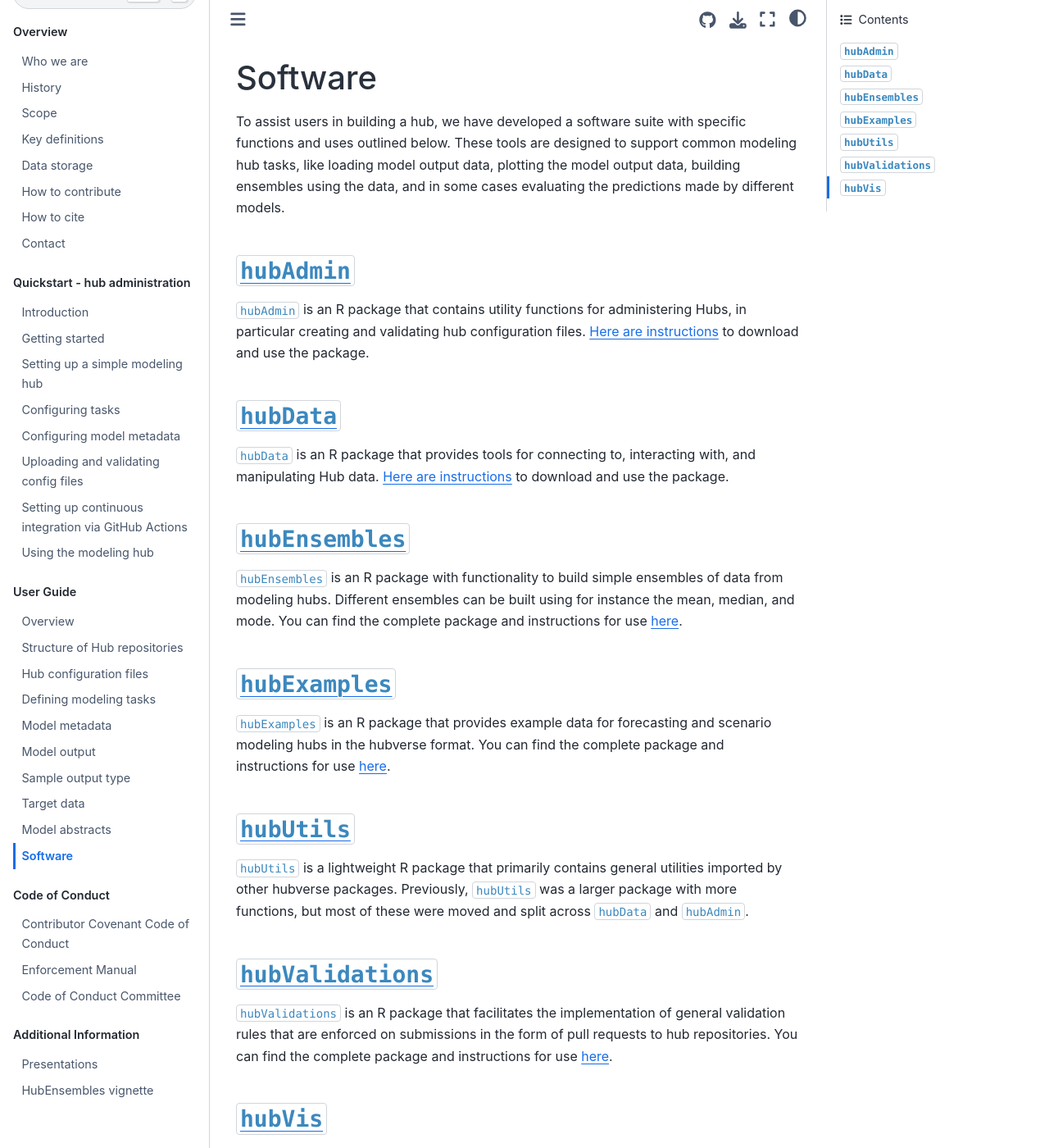
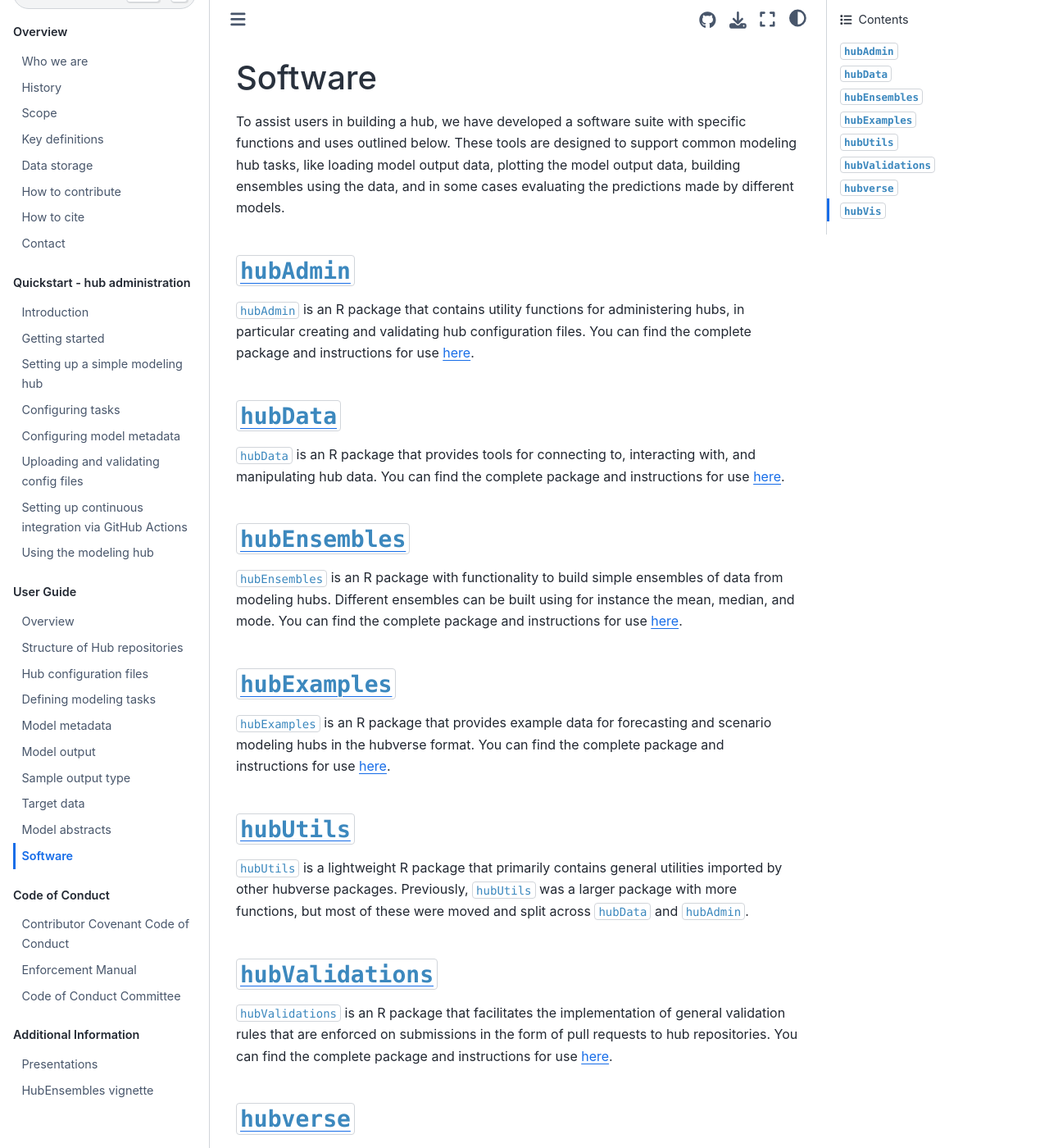
Before and after one commit to hubverse-org/hubDocs, a Sphinx documentation site: the page built from docs/source/user-guide/software.md, in a window 1280 px wide and 1400 px high. Shown: the whole window at 82% size. Built offline with Sphinx 7.4.7 and the Sphinx Book theme 1.1.4, drawn with Linux system fonts in a browser that asks for light colours; comment, search, counter and statistics services are not loaded; some of the changed text lies outside the part shown.

Commit message:
Update software.md
Added hubverse package

```diff
--- a/docs/source/user-guide/software.md
+++ b/docs/source/user-guide/software.md
@@ -4,11 +4,11 @@
 
 ## [`hubAdmin`](https://github.com/hubverse-org/hubAdmin)
 
-`hubAdmin` is an R package that contains utility functions for administering Hubs, in particular creating and validating hub configuration files. [Here are instructions](https://github.com/hubverse-org/hubAdmin) to download and use the package.
+`hubAdmin` is an R package that contains utility functions for administering hubs, in particular creating and validating hub configuration files. You can find the complete package and instructions for use [here](https://github.com/hubverse-org/hubAdmin).
 
 ## [`hubData`](https://github.com/hubverse-org/hubData)
 
-`hubData` is an R package that provides tools for connecting to, interacting with, and manipulating Hub data. [Here are instructions](https://github.com/hubverse-org/hubData) to download and use the package.
+`hubData` is an R package that provides tools for connecting to, interacting with, and manipulating hub data. You can find the complete package and instructions for use [here](https://github.com/hubverse-org/hubData).
 
 ## [`hubEnsembles`](https://github.com/hubverse-org/hubEnsembles)
 
@@ -26,6 +26,12 @@
 
 `hubValidations` is an R package that facilitates the implementation of general validation rules that are enforced on submissions in the form of pull requests to hub repositories. You can find the complete package and instructions for use [here](https://github.com/hubverse-org/hubValidations).
 
+## [`hubverse`](https://github.com/hubverse-org/hubverse)
+
+`hubverse` is a collection of packages that enables collaborative modeling exercises through a unified framework for aggregating, visualizing,
+and evaluating forecasts. This package is designed to make it easy to install and load multiple ‘hubverse’ packages in a single step. You can
+find the complete package and instructions for use [here](https://github.com/hubverse-org/hubverse).
+
 ## [`hubVis`](https://github.com/hubverse-org/hubVis)
 
 `hubVis` is an R package that provides plotting methods for hub model outputs in order to synthesize and visualize model submissions. You can find the complete package and instructions for use [here](https://github.com/hubverse-org/hubVis).
```
